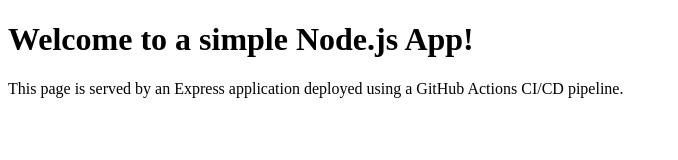
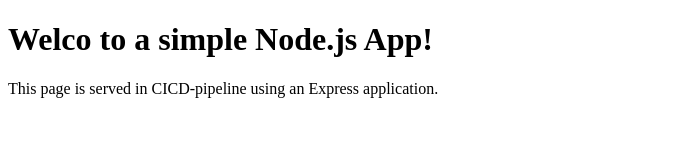
Before and after one commit to ssala71/cmpe131-08, a website: page index.html in a window 1280 px wide. Shown: the whole page, without its empty margins (0-678 px from the left). Drawn offline with Linux system fonts and the light colour scheme.

Commit message:
Test: Break the build

```diff
--- a/index.html
+++ b/index.html
@@ -8,8 +8,8 @@
 </head>
 <body>
     <div class="container">
-        <h1>Welcome to a simple Node.js App! </h1>
-        <p>This page is served by an Express application deployed using a GitHub Actions CI/CD pipeline.</p>
+        <h1>Welco to a simple Node.js App! </h1>
+        <p>This page is served in CICD-pipeline using an Express application.</p>
     </div>
 </body>
 </html>
```
